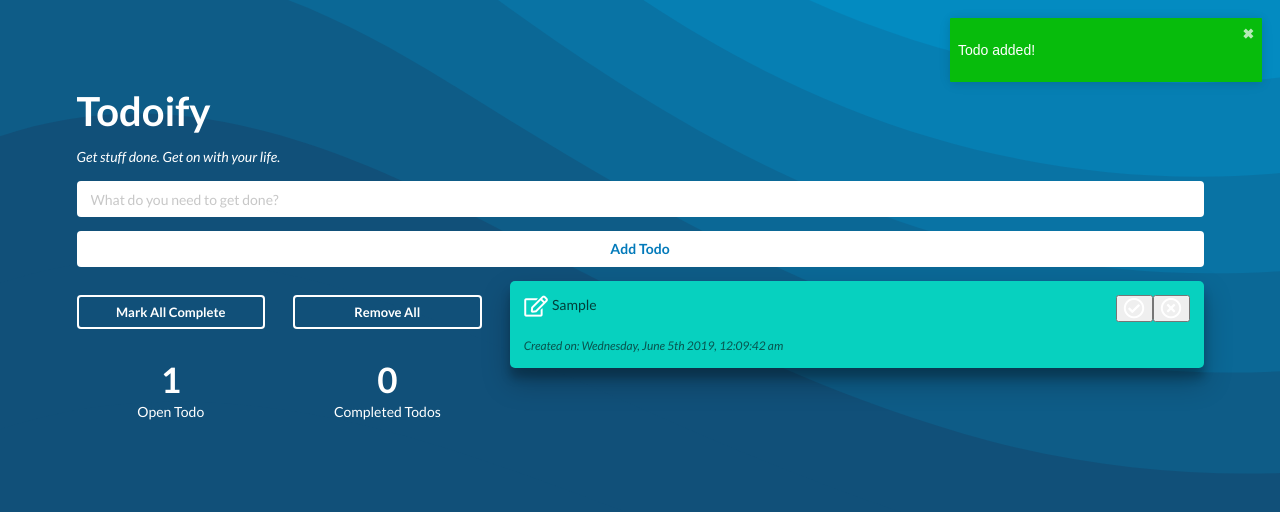
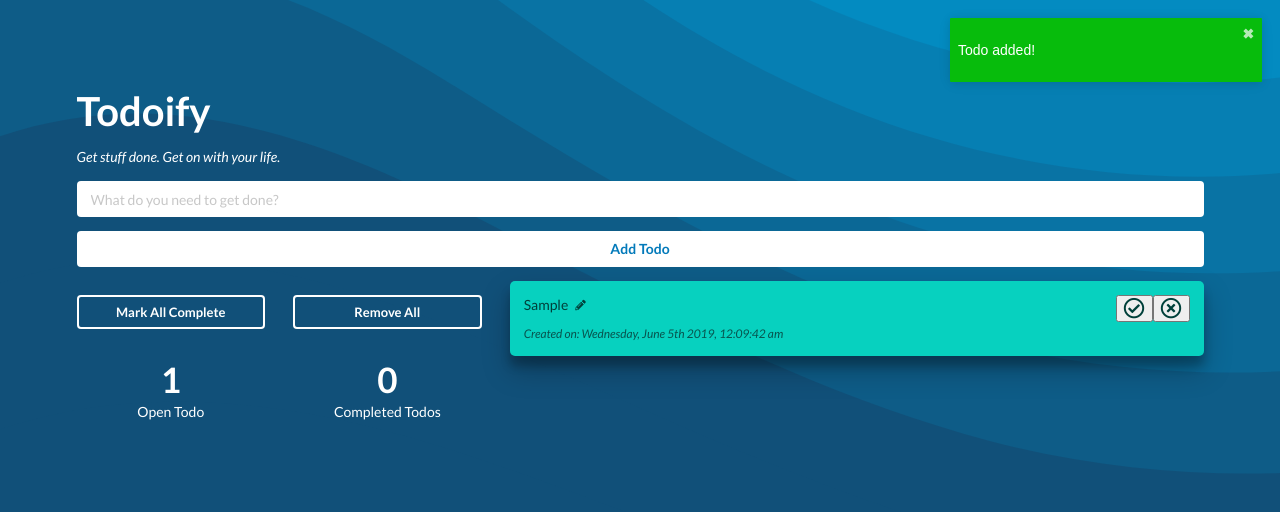
Before and after one commit to stephenrust/todoify, a React (Create React App) app: page / in a window 1280 px wide. Both pictures are taken after typing "Sample" into the empty fields and a click on the button "Add Todo". Shown: the top 512 px of the page. Built offline with nearby package versions, Linux system fonts and the light colour scheme.

Commit message:
Added update todo functionality and made styling changes

```diff
--- a/src/components/TodoItem/TodoItem.js
+++ b/src/components/TodoItem/TodoItem.js
@@ -4,63 +4,105 @@ import classNames from "classnames";
 
 import "./style.css";
 
-const TodoItem = props => {
-  let todoItemStyle = classNames({
-    "todoItem row": true,
-    complete: props.isComplete
+class TodoItem extends Component {
+  state = {
+    updateTodoInput: ""
+  };
+
+  EditTodoInputChange = event => {
+    this.setState({
+      updateTodoInput: event.target.value
     });
+  };
 
-  let todoItemTextStyle = classNames({
-    todoBody: true,
-    completed: props.isComplete
-  });
-
-  let todoItemCompleteIcon = classNames({
-    "check circle icon inverted outline fitted large": !props.isComplete,
-    "undo alternate circle icon inverted fitted large": props.isComplete
-  });
-
-  let todoItemCreatedAtStyle = classNames({
-    todoItemCreatedAt: true,
-    "todoItemCreatedAt completed": props.isComplete
-  });
-
-  let mobileButtonStyle = classNames({
-    "ui labeled icon button fluid": true,
-    mobileButtonLight: props.isComplete
-  });
-
-  let mobileButtonCompleteIcon = classNames({
-    icon: true,
-    check: !props.isComplete,
-    undo: props.isComplete
-  });
-
-  function renderCompletedAt() {
-    if (props.isComplete) {
+  renderCompletedAt() {
+    if (this.props.isComplete) {
       return (
-        <p className="todoItemCompletedAt">Completed at: {props.completedAt}</p>
+        <p className="todoItemCompletedAt">
+          Completed at: {this.props.completedAt}
+        </p>
       );
     }
     return null;
   }
 
-  const isEditable = props.isEditable;
+  render() {
+    let todoItemStyle = classNames({
+      "todoItem row": true,
+      complete: this.props.isComplete
+    });
+
+    let todoItemTextStyle = classNames({
+      todoBody: true,
+      completed: this.props.isComplete
+    });
+
+    let todoItemCompleteIcon = classNames({
+      "check circle icon outline fitted large": !this.props.isComplete,
+      "undo alternate circle icon inverted fitted large": this.props.isComplete
+    });
+
+    let todoItemRemoveIcon = classNames({
+      "times circle icon outline fitted large": !this.props.isComplete,
+      "times circle inverted icon outline fitted large": this.props.isComplete
+    });
+
+    let todoItemCreatedAtStyle = classNames({
+      todoItemCreatedAt: true,
+      "todoItemCreatedAt completed": this.props.isComplete
+    });
+
+    let mobileButtonStyle = classNames({
+      "ui labeled icon button fluid": true,
+      mobileButtonLight: this.props.isComplete
+    });
+
+    let mobileButtonCompleteIcon = classNames({
+      icon: true,
+      check: !this.props.isComplete,
+      undo: this.props.isComplete
+    });
+
+    const isEditable = this.props.isEditable;
     let editForm;
 
     if (isEditable) {
       editForm = (
-      <div className="ui form todoEditInput">
+        <form className="ui form todoEditInput">
           <div className="field">
-          <label>Edit Todo</label>
+            <label
+              style={
+                this.props.isComplete ? { color: "#fff" } : { color: "#00403a" }
+              }
+            >
+              {/* Edit Todo */}
+            </label>
             <textarea
-            value=""
-            placeholder={props.todoItemContent}
+              value={this.state.updateTodoInput}
+              placeholder={this.props.todoItemContent}
               rows="2"
-            onChange={props.handleEditTodoInput}
+              onChange={this.EditTodoInputChange}
+              className="todoEditInputArea"
+              style={
+                this.props.isComplete
+                  ? { color: "#fff", border: " solid 1px #fff" }
+                  : { color: "#00403a", border: " solid 1px #18a094" }
+              }
             />
           </div>
-      </div>
+          <button
+            className="mini ui button updateTodo"
+            onClick={event =>
+              this.props.handleUpdateTodo(
+                event,
+                this.state.updateTodoInput,
+                this.props.id
+              )
+            }
+          >
+            Update
+          </button>
+        </form>
       );
     }
 
@@ -69,19 +111,28 @@ const TodoItem = props => {
         <div className="twelve wide column">
           <div className="todoContent">
             <div className="todoBody">
+              <span className={todoItemTextStyle}>
+                {this.props.todoItemContent}
+              </span>
               <span
                 className="editTodo"
-              onClick={event => props.handleEditTodo(event, props.id)}
+                onClick={event =>
+                  this.props.handleEditTodo(event, this.props.id)
+                }
               >
-              <i className="edit outline icon inverted large left floated" />
+                <i
+                  className="pencil alternate icon small left floated"
+                  style={
+                    this.props.isComplete ? { color: "#fff" } : { color: "" }
+                  }
+                />
               </span>
-            <span className={todoItemTextStyle}>{props.todoItemContent}</span>
             </div>
             {isEditable ? editForm : null}
             <p className={todoItemCreatedAtStyle}>
-            Created on: {props.createdAt}
+              Created on: {this.props.createdAt}
             </p>
-          {renderCompletedAt()}
+            {this.renderCompletedAt()}
           </div>
         </div>
         <div className="four wide column right aligned large screen computer tablet only">
@@ -92,15 +143,19 @@ const TodoItem = props => {
                   className={todoItemCompleteIcon}
                   alt="Mark Todo Complete"
                   style={{ cursor: "pointer" }}
-                onClick={event => props.handleCompleteTodo(event, props.id)}
+                  onClick={event =>
+                    this.props.handleCompleteTodo(event, this.props.id)
+                  }
                 />
               </button>
               <button>
                 <i
-                className="times circle icon inverted outline fitted large"
+                  className={todoItemRemoveIcon}
                   alt="Remove Todo"
                   style={{ cursor: "pointer" }}
-                onClick={event => props.handleRemoveTodo(event, props.id)}
+                  onClick={event =>
+                    this.props.handleRemoveTodo(event, this.props.id)
+                  }
                 />
               </button>
             </div>
@@ -108,16 +163,18 @@ const TodoItem = props => {
         </div>
         <div className="eight wide column center aligned mobile only mobileButtonColumn">
           <button
-          onClick={event => props.handleCompleteTodo(event, props.id)}
+            onClick={event =>
+              this.props.handleCompleteTodo(event, this.props.id)
+            }
             className={mobileButtonStyle}
           >
             <i className={mobileButtonCompleteIcon} />
-          {props.isComplete ? "Undo" : "Complete"}
+            {this.props.isComplete ? "Undo" : "Complete"}
           </button>
         </div>
         <div className="eight wide column center aligned mobile only mobileButtonColumn">
           <button
-          onClick={event => props.handleRemoveTodo(event, props.id)}
+            onClick={event => this.props.handleRemoveTodo(event, this.props.id)}
             className={mobileButtonStyle}
           >
             <i className="times icon" />
@@ -126,7 +183,8 @@ const TodoItem = props => {
         </div>
       </div>
     );
-};
+  }
+}
 
 TodoItem.propTypes = {
   isComplete: PropTypes.bool.isRequired,
--- a/src/components/TodoItem/style.css
+++ b/src/components/TodoItem/style.css
@@ -30,25 +30,45 @@
   color: #00403a;
 }
 
+.todoItem .todoContent .editTodo {
+  margin-left: 6px;
+}
+
+.todoItem .todoContent .editTodo i {
+  position: absolute;
+  top: 5px;
+  cursor: pointer;
+}
+
 .todoItem .todoContent .todoEditInput {
   color: #00403a;
   margin-bottom: 15px;
   background: transparent;
 }
 
-.todoItem .todoContent .todoEditInput textarea {
+.todoItem .todoContent .todoEditInput textarea.todoEditInputArea {
   border: solid 1px #18a094;
   background: transparent;
   font-family: inherit;
   color: #00403a;
 }
 
-.todoItem .todoContent .todoEditInput label {
-  color: #00403a !important;
+.todoItem .todoContent .todoEditInput textarea.todoEditInputArea::placeholder {
+  color: #fff;
+}
+
+.todoItem .todoContent .todoEditInput button {
+  color: #082740;
+  background: #8feae2;
+  border: none;
 }
 
 .todoItem .todoContent .todoBody {
-  margin-bottom: 20px;
+  margin-bottom: 10px;
+}
+
+.todoActions button i {
+  color: #00403a;
 }
 
 .completed {
--- a/src/components/TodoList/TodoList.js
+++ b/src/components/TodoList/TodoList.js
@@ -27,7 +27,7 @@ class TodoList extends Component {
             handleCompleteTodo={this.props.handleCompleteTodo}
             handleRemoveTodo={this.props.handleRemoveTodo}
             handleEditTodo={this.props.handleEditTodo}
-            handleEditTodoInput={this.props.handleEditTodoInput}
+            handleUpdateTodo={this.props.handleUpdateTodo}
           />
         </CSSTransition>
       );
--- a/src/components/TodoTable/TodoTable.js
+++ b/src/components/TodoTable/TodoTable.js
@@ -155,8 +155,18 @@ class TodoTable extends Component {
     });
   };
 
-  handleEditTodoInput = event => {
-    console.log("typed!");
+  handleUpdateTodo = (event, newTodoContent, id) => {
+    event.preventDefault();
+
+    const currentTodos = [...this.state.todos];
+    const todoIndex = currentTodos.findIndex(todo => todo.id === id);
+
+    currentTodos[todoIndex].todoContent = newTodoContent;
+    currentTodos[todoIndex].isEditable = false;
+
+    this.setState({
+      todos: currentTodos
+    });
   };
 
   render() {
@@ -182,7 +192,7 @@ class TodoTable extends Component {
                 handleRemoveTodo={this.handleRemoveTodo}
                 handleCompleteTodo={this.handleCompleteTodo}
                 handleEditTodo={this.handleEditTodo}
-                handleEditTodoInput={this.handleEditTodoInput}
+                handleUpdateTodo={this.handleUpdateTodo}
               />
             </div>
           </div>
```
Lines whose indentation alone changed are shown as unchanged.
